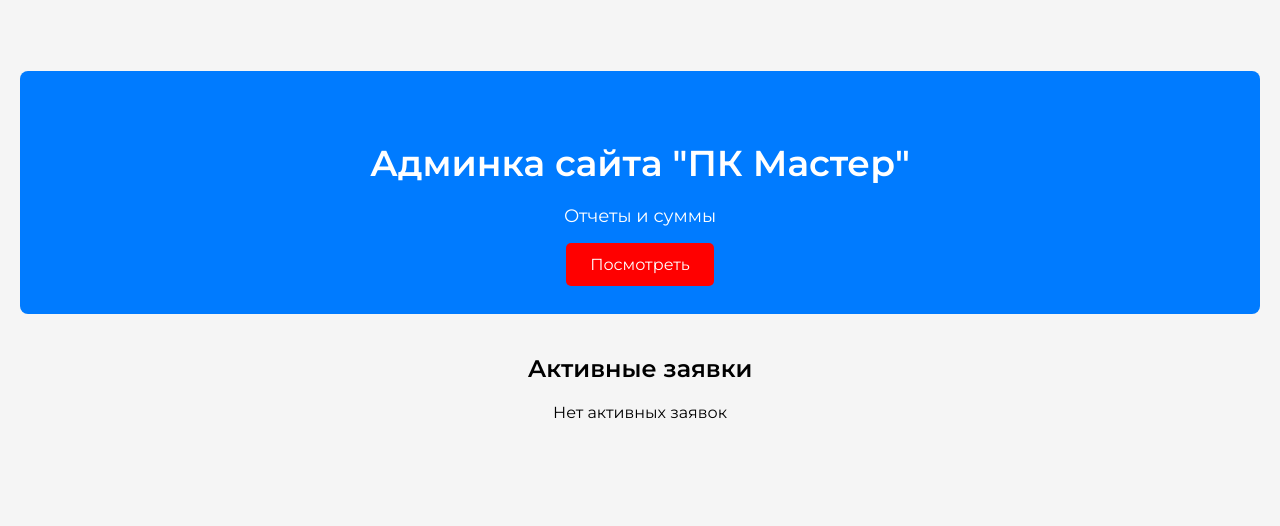
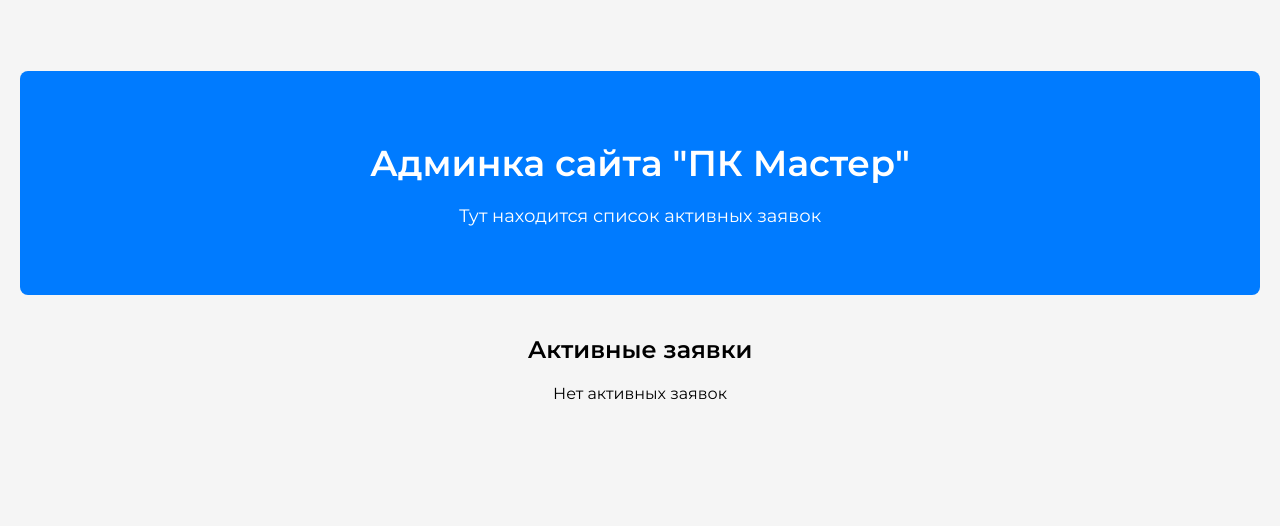
Before and after one commit to AsQqqq/site-tech-repair, a Flask app: page /admin in a window 1280 px wide. Shown: the part 69-595 px from the top of the page. Run offline with Flask 3, Linux system fonts and the light colour scheme; the visitor is signed in with stand-in values (Sample User, id 1); data that the repository does not hold is empty.

Commit message:
Update page titles for clarity in applicationAdmin.html, main.html, and weekly_results.html

```diff
--- a/app/templates/applicationAdmin.html
+++ b/app/templates/applicationAdmin.html
@@ -8,7 +8,7 @@
     <link href="https://fonts.googleapis.com/css2?family=Montserrat:wght@300;400;500;600&display=swap" rel="stylesheet">
     <script src="{{ url_for('static', filename='script/textCut.js') }}"></script>
     <meta name="viewport" content="width=device-width, initial-scale=1.0">
-    <title>Заявки</title>
+    <title>Заявки на проверке</title>
 </head>
 <body>
 
--- a/app/templates/main.html
+++ b/app/templates/main.html
@@ -18,8 +18,7 @@
     <main class="main-content">
         <section class="hero">
             <h1>Админка сайта "ПК Мастер"</h1>
-            <p>Отчеты и суммы</p>
-            <a href="/finance" class="cta-button">Посмотреть</a>
+            <p>Тут находится список активных заявок</p>
         </section>
 
         <section class="services">
--- a/app/templates/weekly_results.html
+++ b/app/templates/weekly_results.html
@@ -8,7 +8,7 @@
     <link href="https://fonts.googleapis.com/css2?family=Montserrat:wght@300;400;500;600&display=swap" rel="stylesheet">
     <script src="{{ url_for('static', filename='script/textCut.js') }}"></script>
     <meta name="viewport" content="width=device-width, initial-scale=1.0">
-    <title>Главная</title>
+    <title>Итоги недели</title>
 </head>
 <body>
 
```
